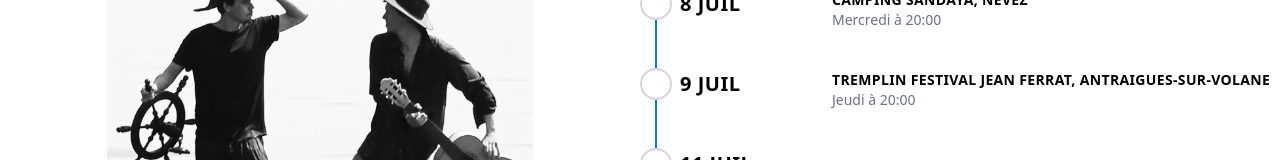
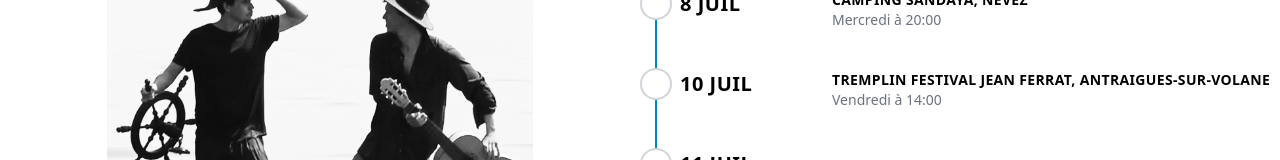
Before and after one commit to AlexandreKempf/en-tete-a-texte, a SvelteKit app: page /concerts in a window 1280 px wide. Shown: the part 302-462 px from the top of the page. Built offline with nearby package versions, Linux system fonts and the light colour scheme.

Commit message:
Update concerts.js

```diff
--- a/src/routes/concerts.js
+++ b/src/routes/concerts.js
@@ -613,7 +613,7 @@ export const concerts = [
         place: 'Camping Sandaya, Névez'
     },
      {
-        date: new Date(2026, 6, 9, 20, 0),
+        date: new Date(2026, 6, 10, 14, 0),
         place: 'Tremplin Festival Jean Ferrat, Antraigues-sur-Volane'
     },
     {
```
